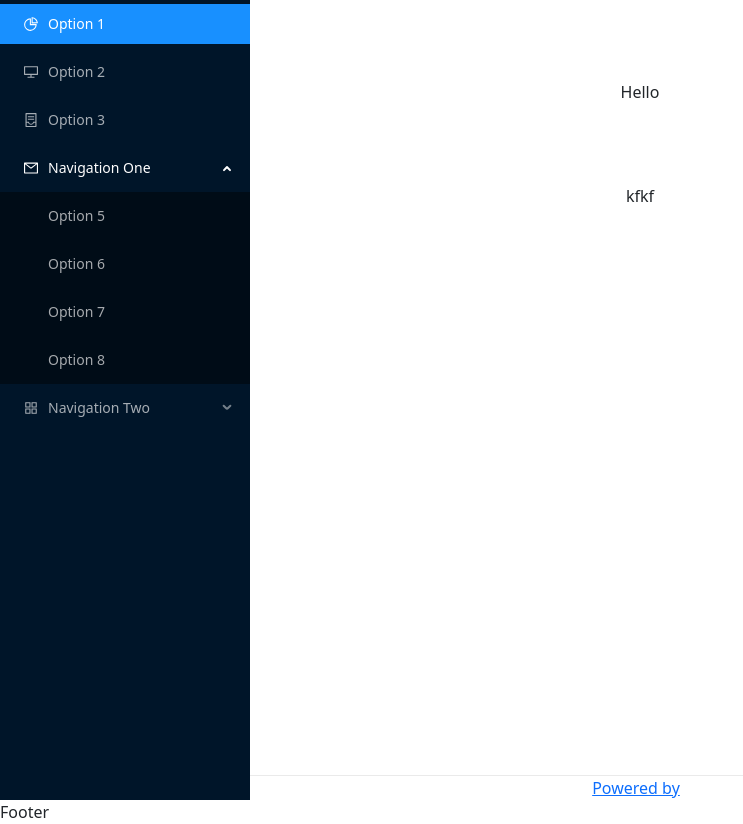
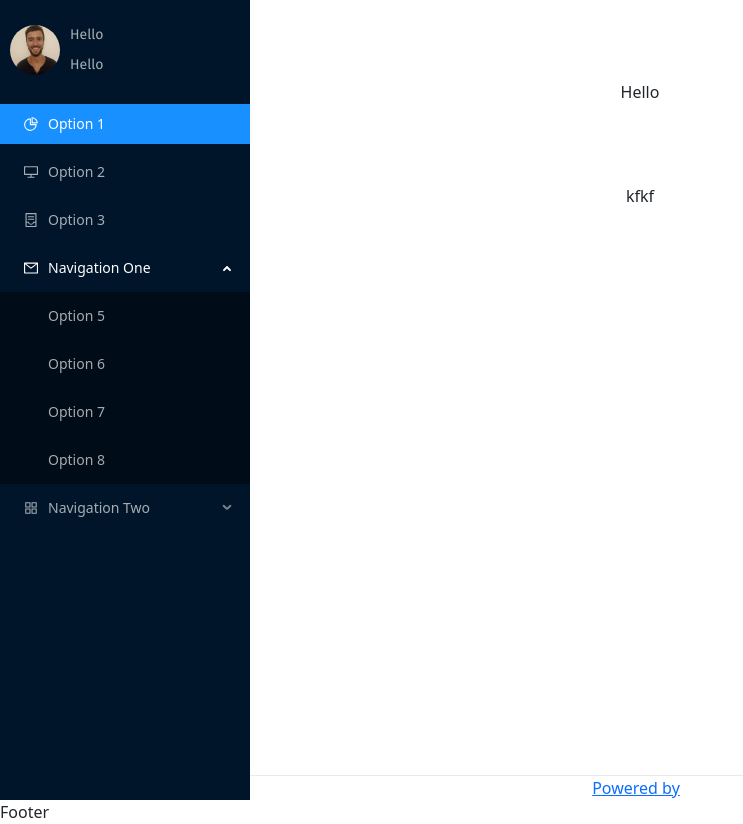
Before and after one commit to PierreVelluet/FunHistory_front, a Next.js app: page / in a window 1280 px wide. Shown: the whole page, without its empty margins (0-743 px from the left). Built offline with nearby package versions, Linux system fonts and the light colour scheme; a web font is replaced by a local one.

Commit message:
connexion card in progress

```diff
--- a/components/Layout/Header/Header.module.less
+++ b/components/Layout/Header/Header.module.less
@@ -11,3 +11,32 @@
   height: 100vh;
   width: 250px!important;
 }
+
+.openProfile {
+  display: flex;
+  flex-direction: column;
+  justify-content: center;
+  height: 100px;
+  padding: 10px;
+}
+
+.avatar {
+  position: relative;
+  height: 50px;
+  width: 50px;
+
+}
+
+.avatarImage {
+  border-radius: 50%!important;
+}
+
+.informationContainer {
+  height: 50px;
+  display: flex;
+  align-items: center;
+  justify-content: space-between;
+  flex-direction: column;
+  padding: 10px 0px;
+  margin-left: 10px;
+}
--- a/components/Layout/Header/Header.tsx
+++ b/components/Layout/Header/Header.tsx
@@ -1,5 +1,5 @@
 import React, { useState } from "react";
-import { Menu, Button } from "antd";
+import { Menu, Button, Card } from "antd";
 import {
   AppstoreOutlined,
   MenuUnfoldOutlined,
@@ -9,6 +9,7 @@ import {
   ContainerOutlined,
   MailOutlined,
 } from "@ant-design/icons";
+import Image from "next/image";
 import classes from "./Header.module.less";
 
 const { SubMenu } = Menu;
@@ -25,6 +26,23 @@ const SideBar = () => {
       theme="dark"
       inlineCollapsed={toggleCollapsed}
     >
+      <div className={classes.openProfile}>
+        <div className="d-flex">
+          <div className={classes.avatar}>
+            <Image
+              src="/Pierre_pro.jpg"
+              layout="fill"
+              objectFit="cover"
+              alt="profile picture"
+              className={classes.avatarImage}
+            />
+          </div>
+          <div className={classes.informationContainer}>
+            <p>Hello</p>
+            <p>Hello</p>
+          </div>
+        </div>
+      </div>
       <Menu.Item key="1" icon={<PieChartOutlined />}>
         Option 1
       </Menu.Item>
--- a/pages/_app.tsx
+++ b/pages/_app.tsx
@@ -1,10 +1,8 @@
-import "../styles/globals.css";
 import type { AppProps } from "next/app";
 import Layout from "components/Layout/Layout";
 
+import "../styles/globals.css";
 import "antd/dist/antd.css";
-// require("../styles/variables.less");
-// import '../styles/variables.less'
 import "bootstrap/dist/css/bootstrap.css";
 
 function MyApp({ Component, pageProps }: AppProps) {
--- a/styles/globals.css
+++ b/styles/globals.css
@@ -18,7 +18,7 @@ h1, h2, h3, h4, h5 {
 
 p {
   padding: 0;
-  margin: 0;
+  margin: 0!important;
   font-family: 'Fira Sans', sans-serif;
 }
 
```
